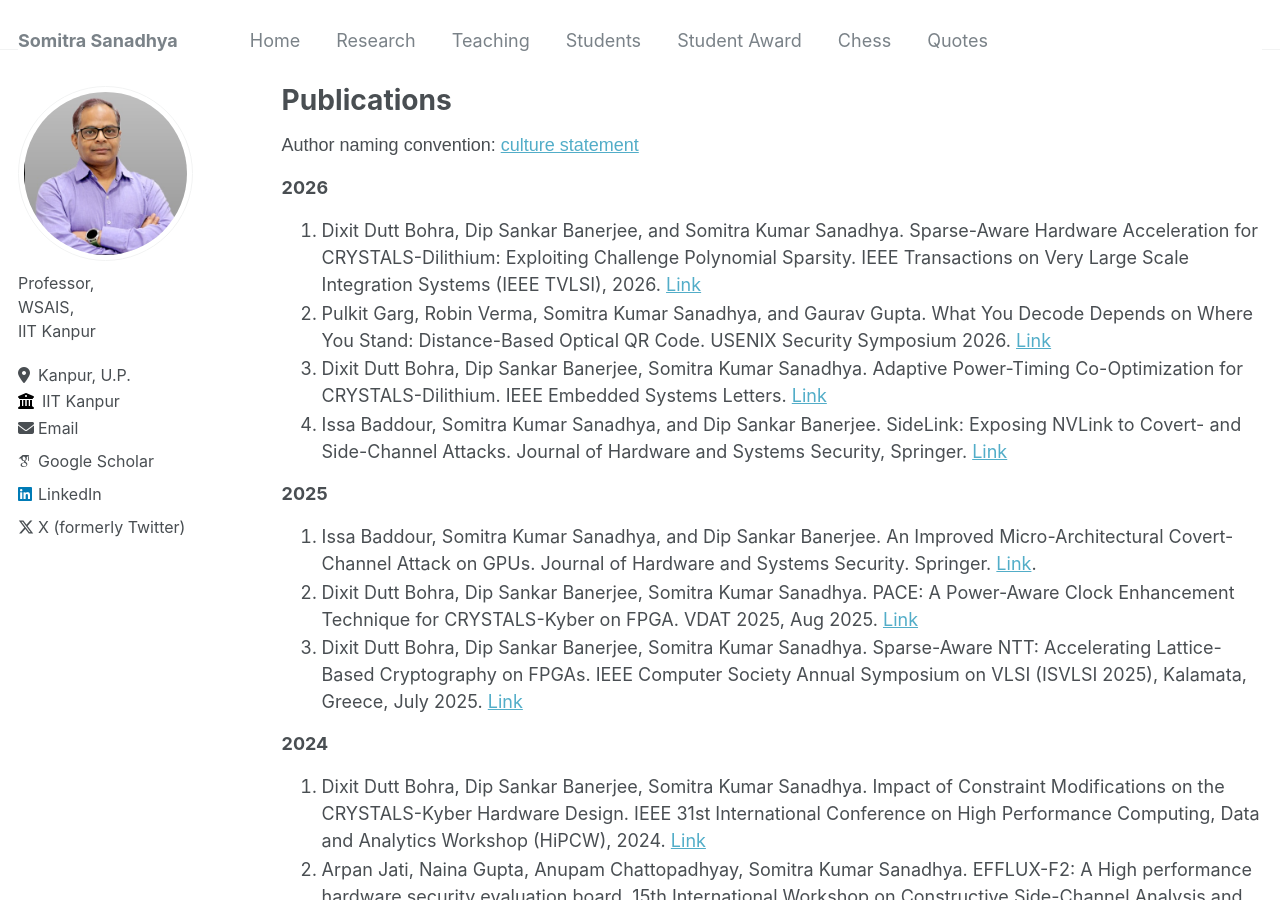
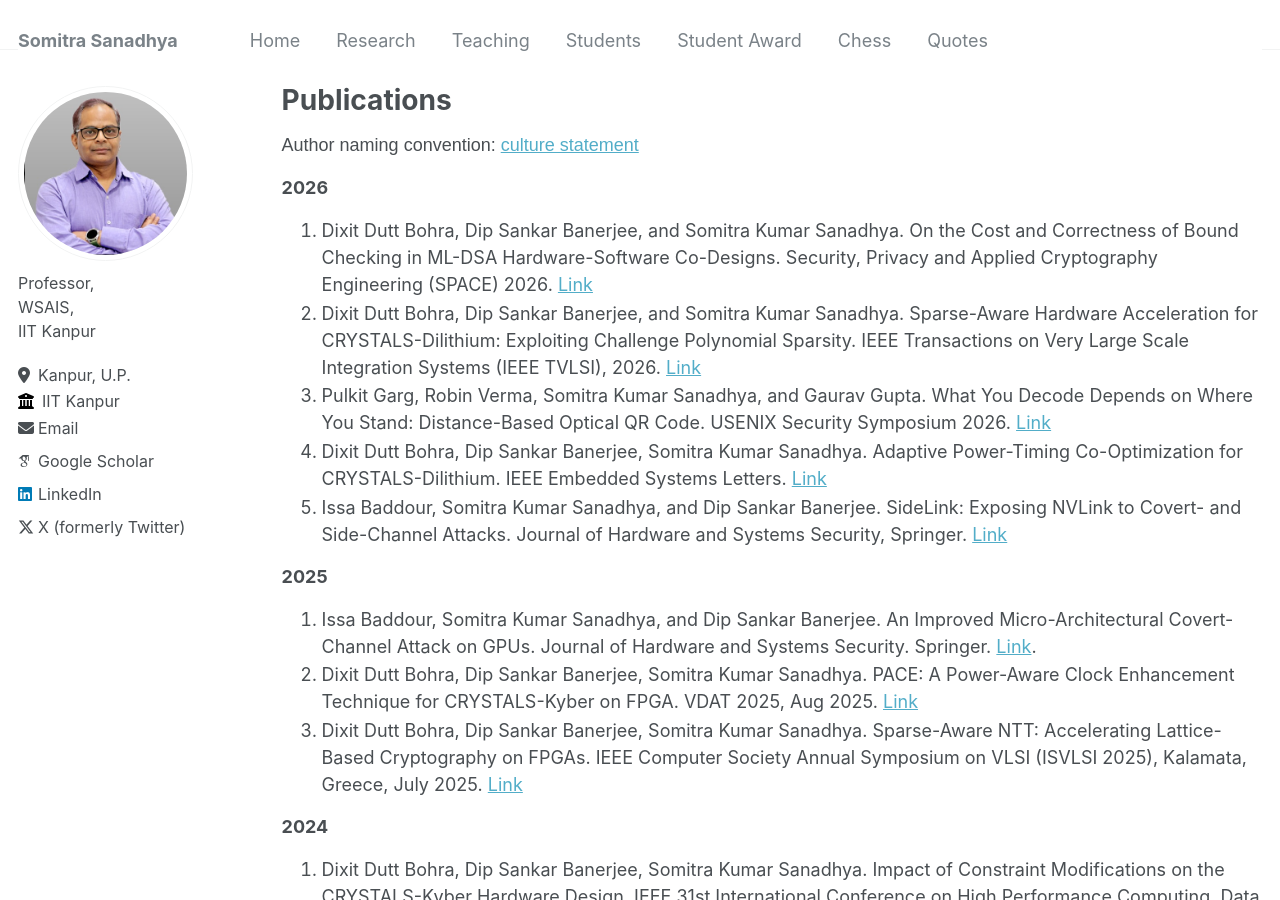
Before and after one commit to somitra-sanadhya/somitra-sanadhya.github.io, a Jekyll site: the page built from _pages/publications.md, in a window 1280 px wide and 900 px high. Built offline with Jekyll 4.4.1, drawn with Linux system fonts in a browser that asks for light colours; some web fonts are replaced.

Commit message:
Update publications.md

```diff
--- a/_pages/publications.md
+++ b/_pages/publications.md
@@ -8,10 +8,11 @@ author_profile: true
   Author naming convention: [culture statement](https://www.ams.org/profession/leaders/culture/CultureStatement04.pdf)
 
 ### 2026
-1. Dixit Dutt Bohra, Dip Sankar Banerjee, and Somitra Kumar Sanadhya. Sparse-Aware Hardware Acceleration for CRYSTALS-Dilithium: Exploiting Challenge Polynomial Sparsity. IEEE Transactions on Very Large Scale Integration Systems (IEEE TVLSI), 2026. [Link](https://ieeexplore.ieee.org/document/11615213)
-2. Pulkit Garg, Robin Verma, Somitra Kumar Sanadhya, and Gaurav Gupta. What You Decode Depends on Where You Stand: Distance-Based Optical QR Code. USENIX Security Symposium 2026. [Link](https://dl.acm.org/doi/10.5555/3857392.3857673)
-3. Dixit Dutt Bohra, Dip Sankar Banerjee, Somitra Kumar Sanadhya. Adaptive Power-Timing Co-Optimization for CRYSTALS-Dilithium. IEEE Embedded Systems Letters. [Link](https://ieeexplore.ieee.org/document/11552768)
-4. Issa Baddour, Somitra Kumar Sanadhya, and Dip Sankar Banerjee. SideLink: Exposing NVLink to Covert- and Side-Channel Attacks. Journal of Hardware and Systems Security, Springer. [Link](https://link.springer.com/article/10.1007/s41635-026-00175-3)
+1. Dixit Dutt Bohra, Dip Sankar Banerjee, and Somitra Kumar Sanadhya. On the Cost and Correctness of Bound Checking in ML-DSA  Hardware-Software Co-Designs. Security, Privacy and Applied Cryptography Engineering (SPACE) 2026. [Link](https://space2026.isec.tugraz.at/)
+2. Dixit Dutt Bohra, Dip Sankar Banerjee, and Somitra Kumar Sanadhya. Sparse-Aware Hardware Acceleration for CRYSTALS-Dilithium: Exploiting Challenge Polynomial Sparsity. IEEE Transactions on Very Large Scale Integration Systems (IEEE TVLSI), 2026. [Link](https://ieeexplore.ieee.org/document/11615213)
+3. Pulkit Garg, Robin Verma, Somitra Kumar Sanadhya, and Gaurav Gupta. What You Decode Depends on Where You Stand: Distance-Based Optical QR Code. USENIX Security Symposium 2026. [Link](https://dl.acm.org/doi/10.5555/3857392.3857673)
+4. Dixit Dutt Bohra, Dip Sankar Banerjee, Somitra Kumar Sanadhya. Adaptive Power-Timing Co-Optimization for CRYSTALS-Dilithium. IEEE Embedded Systems Letters. [Link](https://ieeexplore.ieee.org/document/11552768)
+5. Issa Baddour, Somitra Kumar Sanadhya, and Dip Sankar Banerjee. SideLink: Exposing NVLink to Covert- and Side-Channel Attacks. Journal of Hardware and Systems Security, Springer. [Link](https://link.springer.com/article/10.1007/s41635-026-00175-3)
 
 ### 2025
 1. Issa Baddour, Somitra Kumar Sanadhya, and Dip Sankar Banerjee. An Improved Micro-Architectural Covert-Channel Attack on GPUs. Journal of Hardware and Systems Security. Springer. [Link](https://link.springer.com/article/10.1007/s41635-025-00170-0).
```
